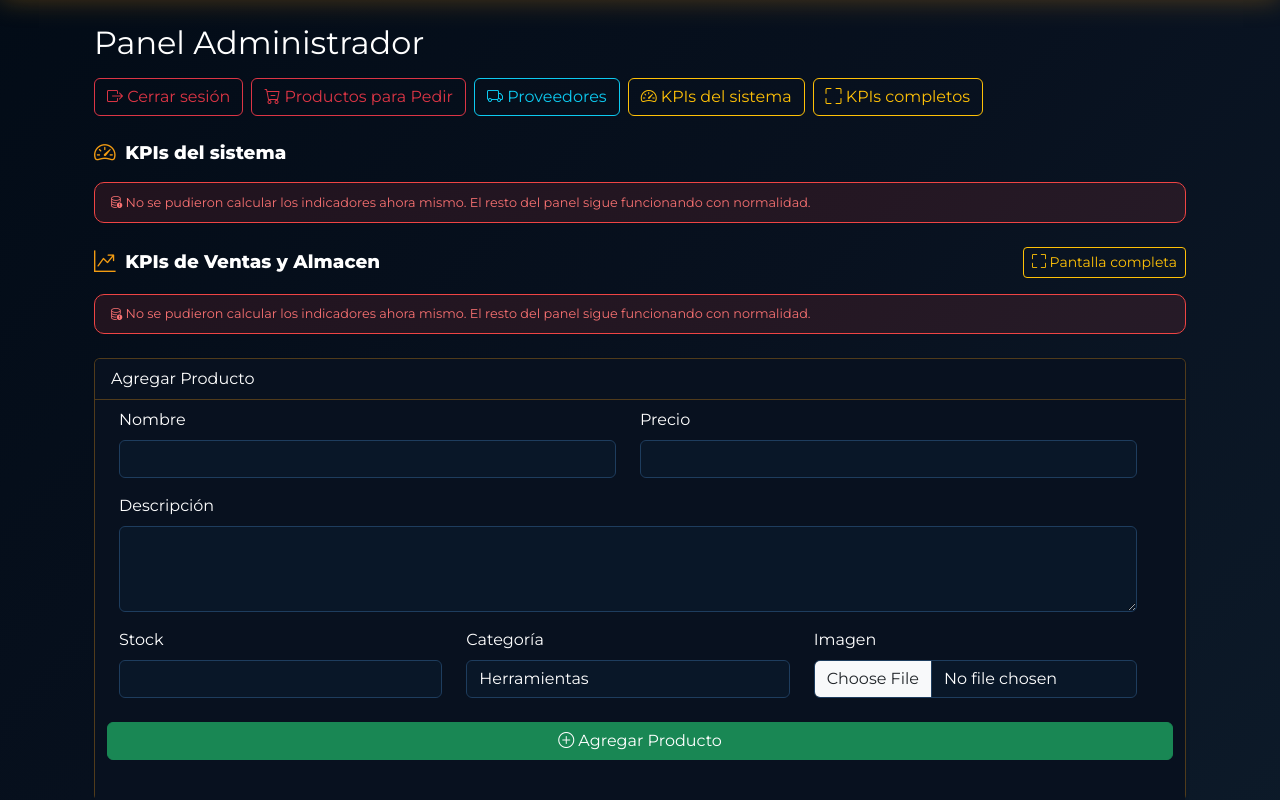
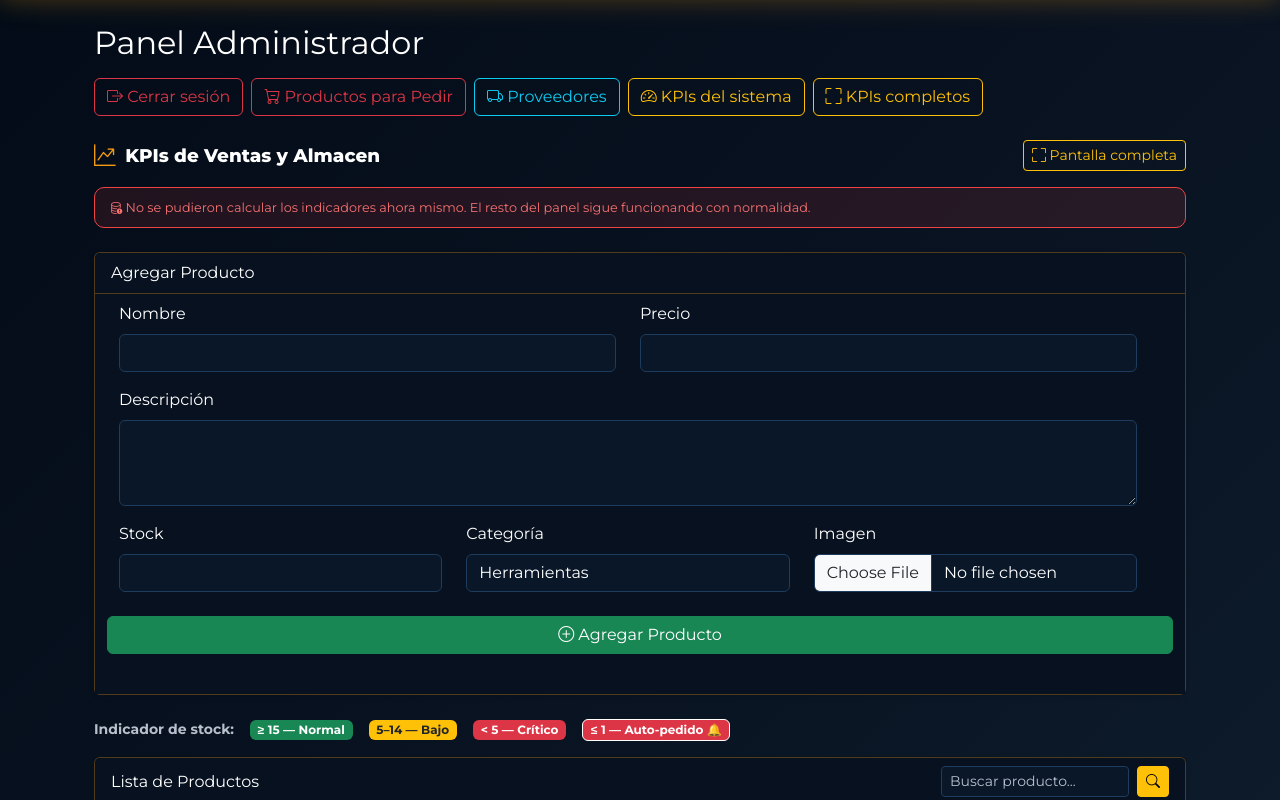
Before and after one commit to i2414051-droid/multiservicios-richard, a Flask app: template templates/admin.html in a window 1280 px wide. Shown: the part 87-887 px from the top of the page. Run offline with Flask 3, Linux system fonts and the light colour scheme; the template is opened without the code that fills it, so the values that code supplies are empty; some libraries are stand-ins or nearby versions.

Commit message:
fix: remove non-functional technical KPI template from admin panel

```diff
--- a/templates/admin.html
+++ b/templates/admin.html
@@ -4,7 +4,6 @@
 {# El bloque de KPIs trae su propia hoja de estilos, acotada con .kpi-panel
    para no interferir con el resto de la pagina. #}
 {% block head %}
-<link rel="stylesheet" href="{{ url_for('static', filename='css/kpi.css') }}">
 <link rel="stylesheet" href="{{ url_for('static', filename='css/kpi_biz.css') }}">
 {% endblock %}
 
@@ -42,12 +41,6 @@
             <i class="bi bi-fullscreen"></i> KPIs completos
         </a>
     </div>
-
-    {# ── KPIs técnicos del sistema ──
-       Va antes del formulario: es la parte que explica como se comporta la
-       aplicacion, y arriba es donde se lee sin tener que bajar hasta el
-       final de una pagina larga. #}
-    {% include 'kpi/_bloque.html' %}
 
     {# ── KPIs de Ventas y Almacen (NEGOCIO) ── #}
     {% include 'kpi_biz/_bloque.html' %}
```
